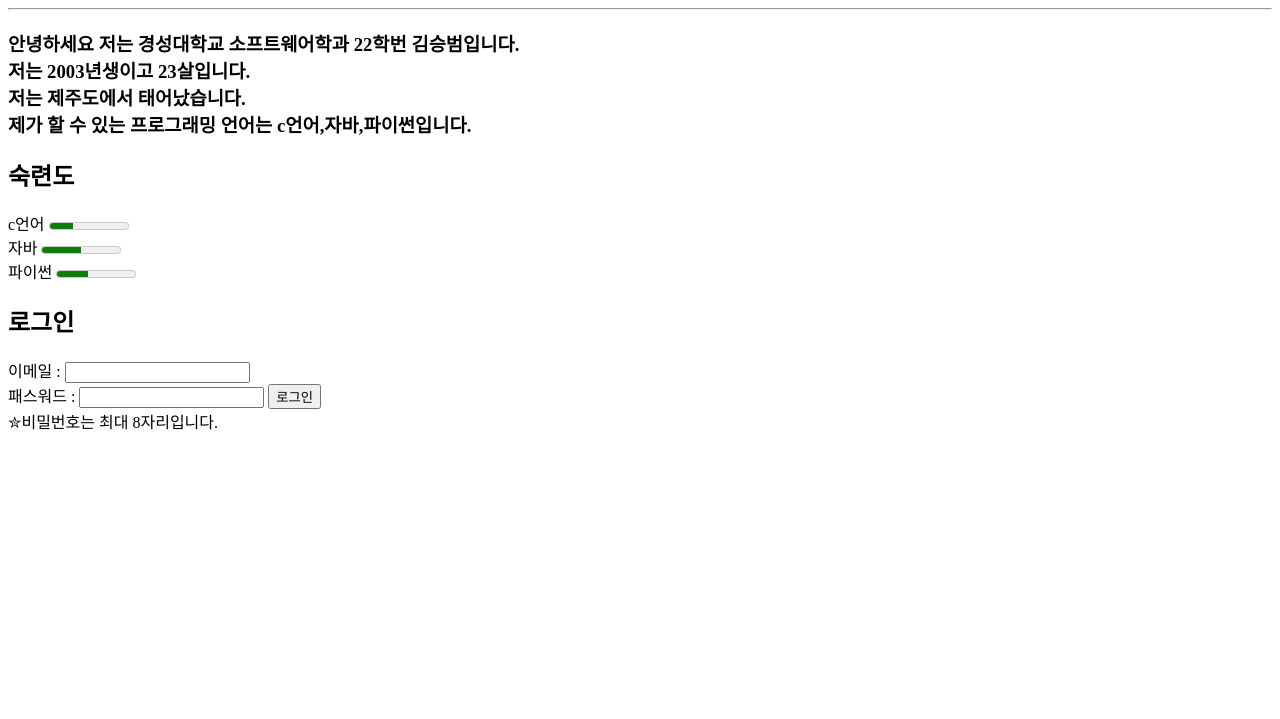
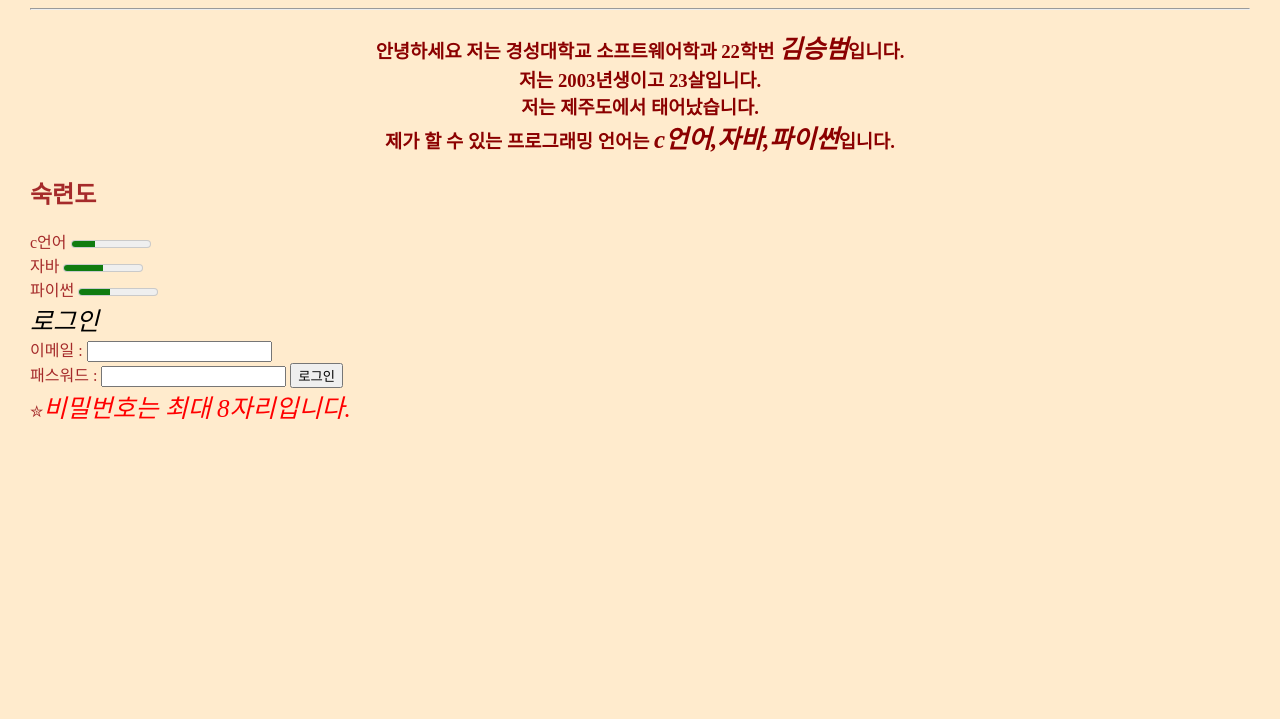
Before and after one commit to seungbeom030207/webprograming, a plain HTML site: page 0917/index.html in a window 1280 px wide. Shown: the part 81-800 px from the top of the page. Drawn offline with Linux system fonts and the light colour scheme.

Commit message:
Add files via upload

```diff
--- a/0917/index.html
+++ b/0917/index.html
@@ -1,27 +1,31 @@
 <!DOCTYPE html>
 
+<style>
+    @import url(mystyle.css);
+</style>
 <head>
 
     <title>자기소개 페이지</title>
 </head>
 <body>
+
     <h1> 김승범</h1>
     <hr>
-   <h3> 안녕하세요 저는 경성대학교 소프트웨어학과 22학번 김승범입니다.<br>
+   <h3> 안녕하세요 저는 경성대학교 소프트웨어학과 22학번 <em style="font-size:25px">김승범</em>입니다.<br>
         저는 2003년생이고 23살입니다.<br>
         저는 제주도에서 태어났습니다.<br>
-    제가 할 수 있는 프로그래밍 언어는 c언어,자바,파이썬입니다.<br>
+    제가 할 수 있는 프로그래밍 언어는 <em style="font-size:25px">c언어,자바,파이썬</em>입니다.<br>
     <h2> 숙련도</h2>
 c언어 <meter value="0.3" max="1.0">30%</meter><br>
 자바 <meter value="0.5" max="1.0">50%</meter><br>
 파이썬 <meter value="0.4" max="1.0">40%</meter><br>
- <h2> 로그인 </h2>
+<em style="color: black;font-size:25px">로그인</em><br>
 <form>
 이메일 : <input type="text" value=""><br>
 패스워드 : <input type="password" value="" maxlength="8">
 
 <input type="submit" value="로그인"><br>
-	&#10030;비밀번호는 최대 8자리입니다.<br>
+	&#10030;<em style="color: red;font-size:25px">비밀번호는 최대 8자리입니다.</em><br>
 
 
 
--- /dev/null
+++ b/0917/mystyle.css
@@ -0,0 +1,4 @@
+
+body { background-color : blanchedalmond; color : brown;
+margin-left : 30px; margin-right : 30px; }
+h3 { text-align : center; color : darkred; }
```
